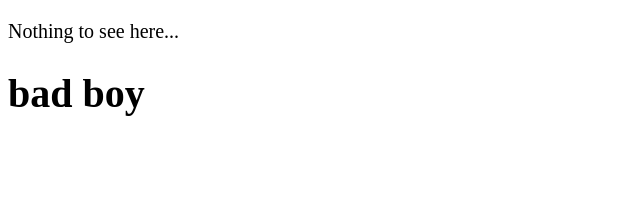
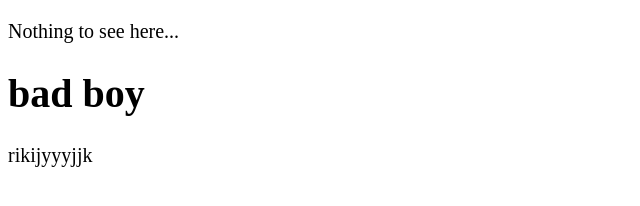
Before and after one commit to Maneboy1238/Demo, a plain HTML site: page index.html in a window 1280 px wide. Shown: the whole page, without its empty margins (0-640 px from the left). Drawn offline with Linux system fonts and the light colour scheme.

Commit message:
update index.html

```diff
--- a/index.html
+++ b/index.html
@@ -18,6 +18,7 @@
   <p>Nothing to see here...</p>
   <!-- Project -->
   <h1>bad boy</h1>
+  <p>rikijyyyjjk</p>
   <script src="main.js"></script>
 </body>
 </html>
```
